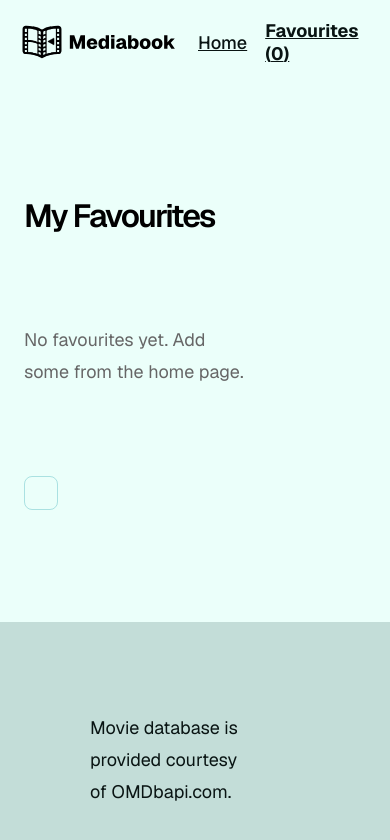
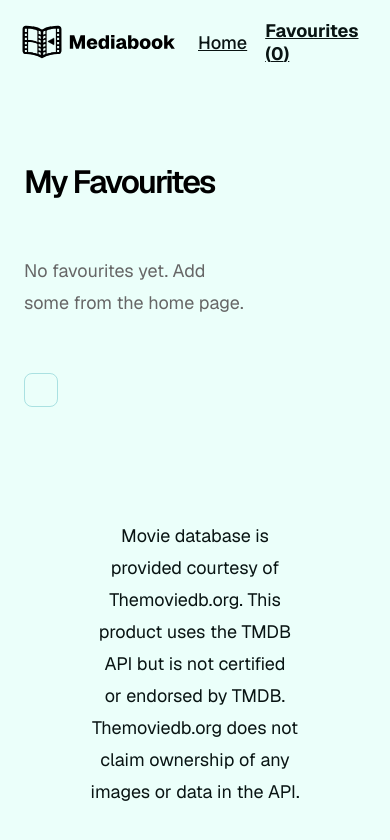
Before and after one commit to yes-2875/mediabook, a Next.js app: page /favourites in a window 390 px wide. Shown: the top 840 px of the page. Built offline with nearby package versions, Linux system fonts and the light colour scheme.

Commit message:
Update footer and add media queries for movie cards

```diff
--- a/src/components/Footer.js
+++ b/src/components/Footer.js
@@ -3,7 +3,9 @@ import styles from '@/styles/Footer.module.css';
 export default function Footer({ font1, font2 }) {
     return (
         <footer className={`${styles.Footer} ${font1.variable} ${font2.variable}`}>
-            <p>Movie database is provided courtesy of OMDbapi.com.</p>
+            <p>Movie database is provided courtesy of Themoviedb.org. This product uses the TMDB API but is not certified or endorsed by TMDB.<br></br>
+            Themoviedb.org does not claim ownership of any images or data in the API.
+            </p>
         </footer>
     );
 }
--- a/src/styles/Footer.module.css
+++ b/src/styles/Footer.module.css
@@ -1,13 +1,11 @@
 .Footer {
-    background-color: var(--footer);
     color: var(--text-secondary);
     font-family: var(--font-geist-sans);
     font-size: 18px;
-    padding-top: 5em;
-    padding-bottom: 2em;
-    padding-left: 5em;
-    padding-right: 5em;
+    padding: 2em 5em;
 
     align-items: center;
     justify-content: center;
+
+    text-align: center;
 }
--- a/src/styles/SmallMovieCard.module.css
+++ b/src/styles/SmallMovieCard.module.css
@@ -83,3 +83,16 @@
     color: var(--text-secondary);
     border: 1px solid var(--accent-color-2);
 }
+
+@media(width <= 1150px) {
+    .SmallMovieCard {
+        width: 200px;
+    }
+}
+
+@media(width <= 600px) {
+    .SmallMovieCard {
+        width: 150px;
+
+    }
+}
```
